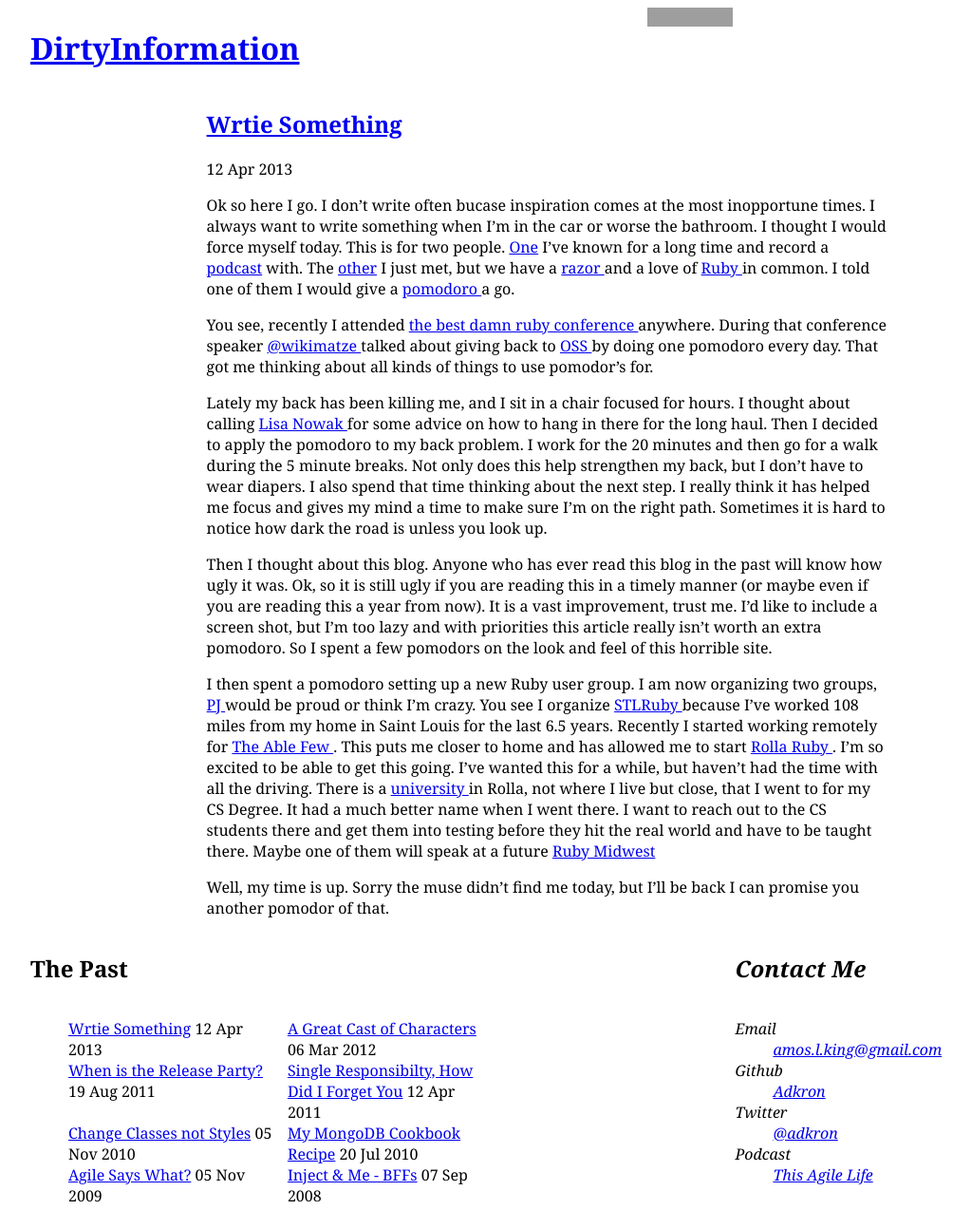
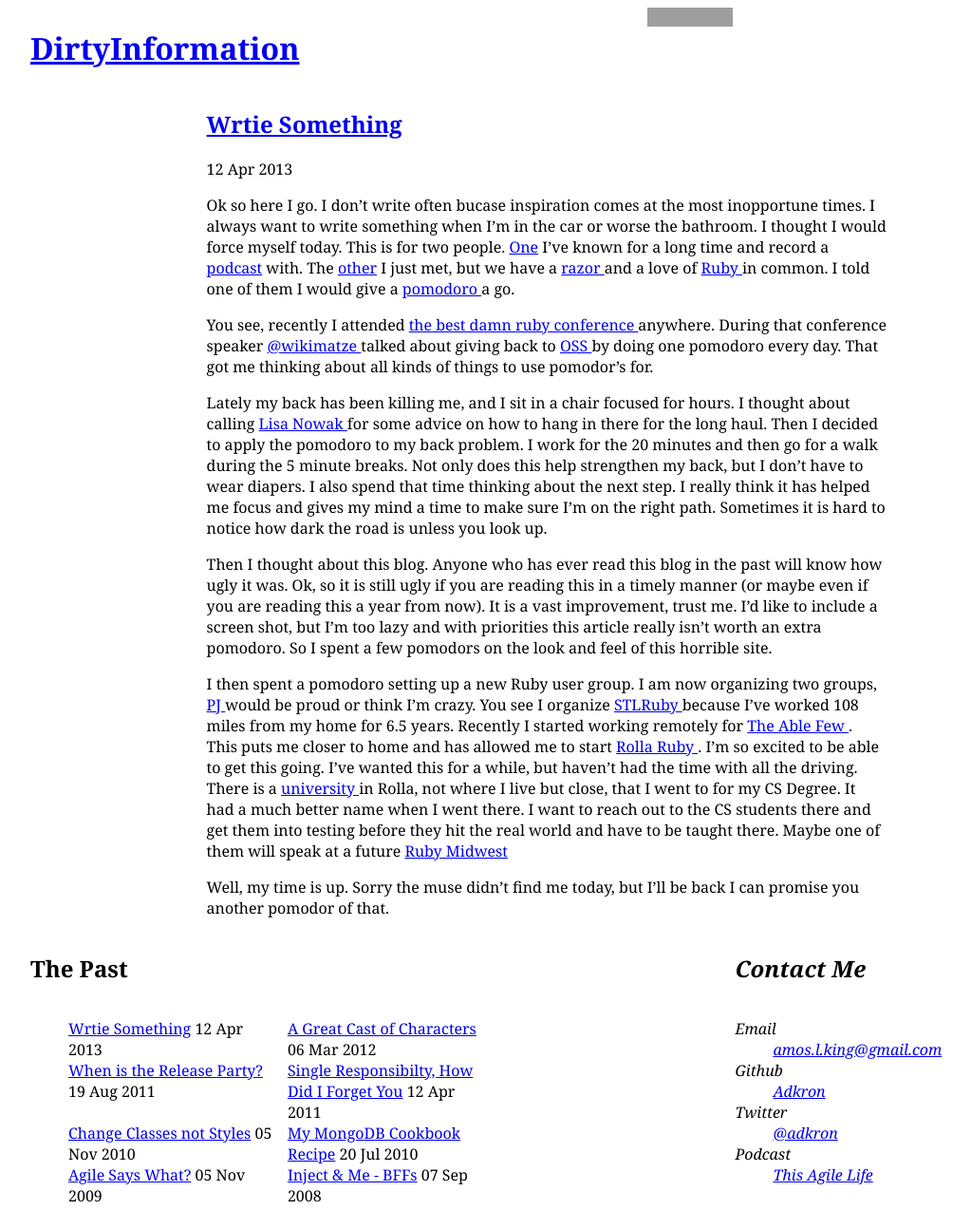
Before and after one commit to adkron/dirtyinformation.com, a Jekyll site: the page built from _posts/2013-4-12-write-something.md, in a window 1280 px wide. Shown: the whole page at 95% size, without its empty margins (64-1087 px from the left). Built offline with Jekyll 4.4.1, drawn with Linux system fonts in a browser that asks for light colours; Markdown is read by kramdown in place of the engine named in the settings; grey boxes are pictures that could not be loaded.

Commit message:
Fix some ambiguity
Amos

```diff
--- a/_posts/2013-4-12-write-something.md
+++ b/_posts/2013-4-12-write-something.md
@@ -43,17 +43,16 @@ I then spent a pomodoro setting up a new Ruby user group. I am now
 organizing two groups, [ PJ ]( http://twitter.com/aspleenic ) would be proud
 or think I'm crazy. You see I organize
 [ STLRuby ]( http://meetup.org/stlruby ) because I've worked 108 miles from
-my home in Saint Louis for the last 6.5 years. Recently I started
-working remotely for [ The Able Few ]( http://theablefew.com ). This puts me
-closer to home and has allowed me to start [ Rolla
-Ruby ]( http://meetup.org/Rolla-Ruby ). I'm so excited to be able to get
-this going. I've wanted this for a while, but haven't had the time with
-all the driving. There is a [ university ]( http://mst.edu ) in Rolla, not
-where I live but close, that I went to for my CS Degree. It had a much
-better name when I went there. I want to reach out to the CS students
-there and get them into testing before they hit the real world and have
-to be taught there. Maybe one of them will speak at a future [ Ruby
-Midwest ]( http://rubymidwest.com )
+my home for 6.5 years. Recently I started working remotely for
+[ The Able Few ]( http://theablefew.com ). This puts me closer to home and
+has allowed me to start [ Rolla Ruby ]( http://meetup.org/Rolla-Ruby ). I'm
+so excited to be able to get this going. I've wanted this for a while, but
+haven't had the time with all the driving. There is a
+[ university ]( http://mst.edu ) in Rolla, not where I live but close, that
+I went to for my CS Degree. It had a much better name when I went there. I
+want to reach out to the CS students there and get them into testing before
+they hit the real world and have to be taught there. Maybe one of them will
+speak at a future [ Ruby Midwest ]( http://rubymidwest.com )
 
 Well, my time is up. Sorry the muse didn't find me today, but I'll be
 back I can promise you another pomodor of that.
```
